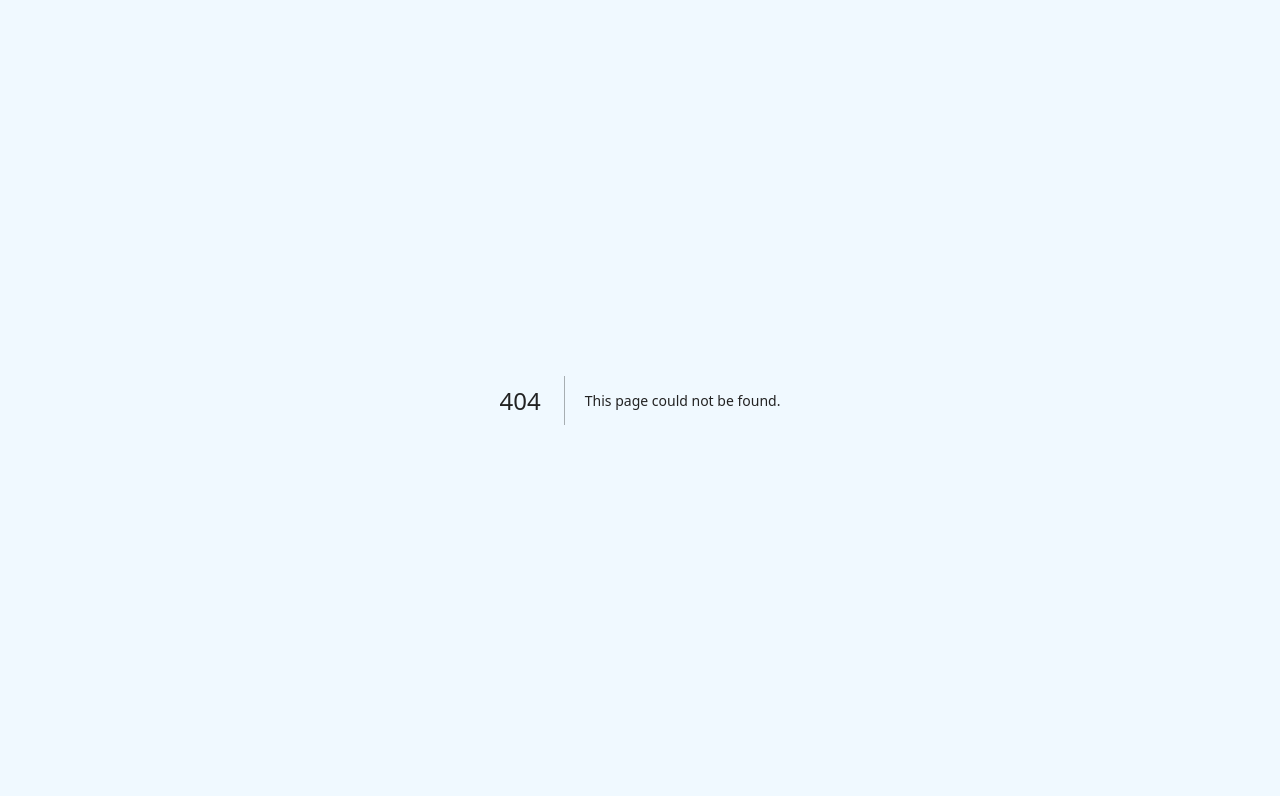
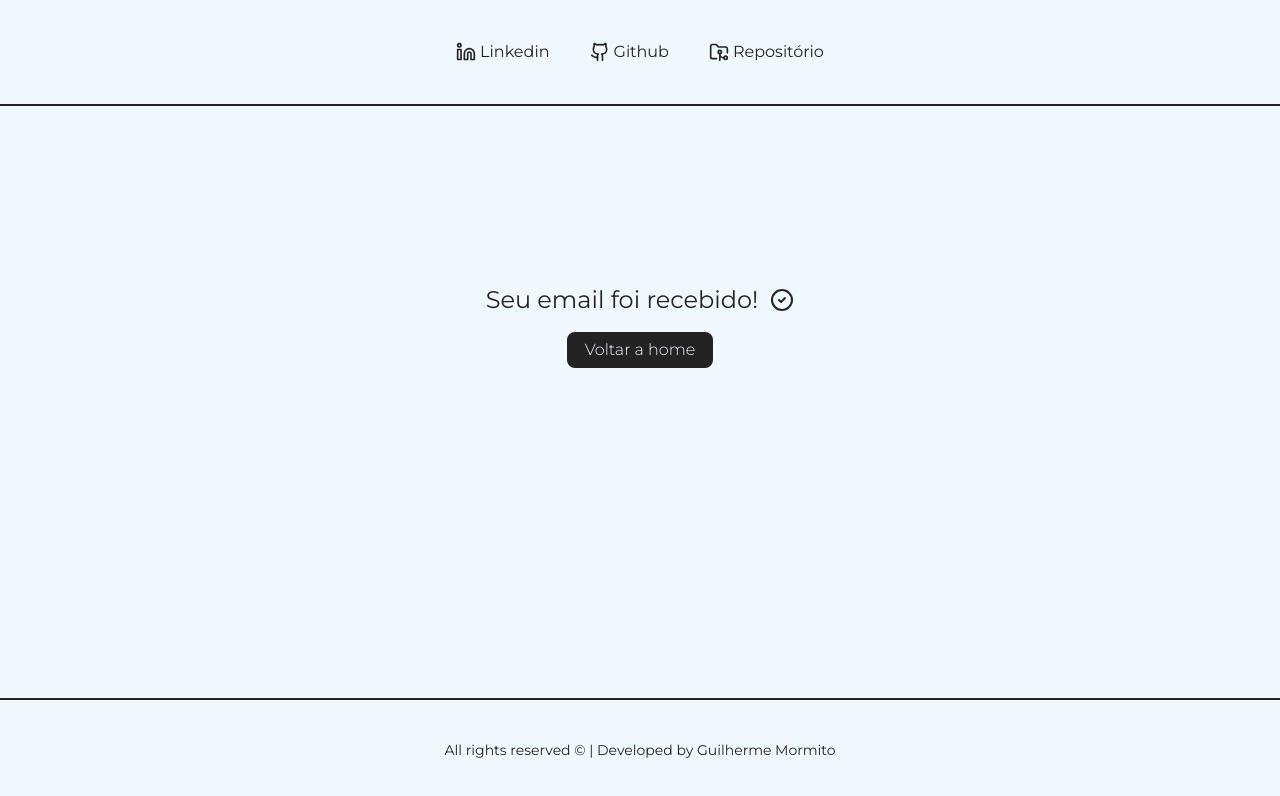
Before and after one commit to Mormito/PortfolioMormito, a Next.js app: page /obrigado in a window 1280 px wide. Before the commit this address had no page. Shown: the top 796 px of the page. Built offline with nearby package versions, Linux system fonts and the light colour scheme.

Commit message:
update: new build and and contact form

```diff
--- /dev/null
+++ b/src/app/(home)/page.tsx
@@ -0,0 +1,24 @@
+import DivBase from "@/components/divBase";
+import Projetos from "@/components/divProjetos";
+import Stacks from "@/components/divStacks";
+import SobreMim from "@/components/divText";
+import Footer from "@/components/footer";
+import Header from "@/components/header";
+import { FormEmail } from "@/components/mail";
+import { Linkedin } from "lucide-react";
+
+
+export default function Home(){
+  return (
+    <div>
+
+    <DivBase />
+    <SobreMim />
+    <Stacks />
+    <Projetos />
+    <FormEmail />
+
+    </div>
+
+  )
+}
--- a/src/app/layout.tsx
+++ b/src/app/layout.tsx
@@ -1,5 +1,7 @@
+import Header from "@/components/header";
 import "./globals.css";
 import { Montserrat } from 'next/font/google'
+import Footer from "@/components/footer";
 
 export const metadata = {
   title: 'Mormito - Dev Fullstack',
@@ -17,9 +19,15 @@ export default function RootLayout({
   return (
     <html lang="en">
       <body
-        className={`w-full h-full sitePallete ${montserrat.className}`}
+        className={`w-full min-h-screen flex flex-col sitePallete ${montserrat.className}`}
       >
-        {children}
+        <Header />
+
+        <main className="flex-1">
+          {children}
+        </main>
+
+        <Footer />
       </body>
     </html>
   );
--- /dev/null
+++ b/src/app/obrigado/page.tsx
@@ -0,0 +1,17 @@
+import { CircleCheck } from "lucide-react";
+import Link from "next/link";
+
+export default function ObrigadoPage() {
+  return (
+    <div className="divBase w-full h-100 flex justify-center items-center">
+        <div className="flex flex-row justify-center items-center gap-3">
+            <h3 className="text-2xl">Seu email foi recebido!</h3>
+            <CircleCheck />
+        </div>
+
+        <Link href={'/'}><button type="submit" className="border-2 py-1 px-4 font-light rounded-lg cursor-pointer duration-300 ease-in-out
+                bg-defaultText text-defaultBg border-defaultText
+                dark:bg-darkdefaultText dark:text-darkdefaultBg dark:border-darkdefaultText ">Voltar a home</button></Link>
+    </div>
+  );
+}
--- a/src/app/page.tsx
+++ /dev/null
@@ -1,26 +0,0 @@
-import DivBase from "@/components/divBase";
-import Projetos from "@/components/divProjetos";
-import Stacks from "@/components/divStacks";
-import SobreMim from "@/components/divText";
-import Footer from "@/components/footer";
-import Header from "@/components/header";
-import { FormEmail } from "@/components/mail";
-import { Linkedin } from "lucide-react";
-
-
-export default function Home(){
-  return (
-    <div className="w-full h-full sitePallete">
-    <Header></Header>
-
-    <DivBase></DivBase>
-    <SobreMim></SobreMim>
-    <Stacks></Stacks>
-    <Projetos></Projetos>
-    <FormEmail />
-
-    <Footer></Footer>
-    </div>
-
-  )
-}
```
Also changed, not shown: 222 other files (tests, documents, lock files or other folders).
